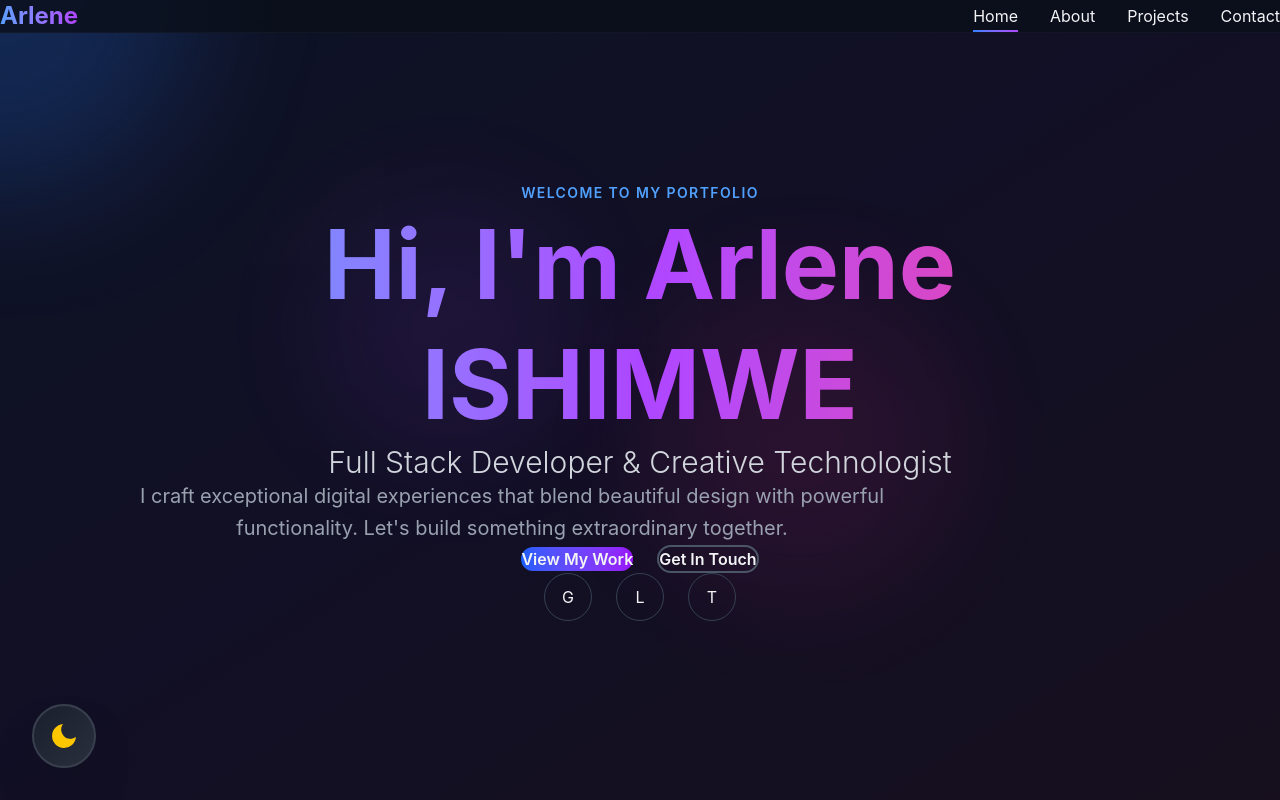
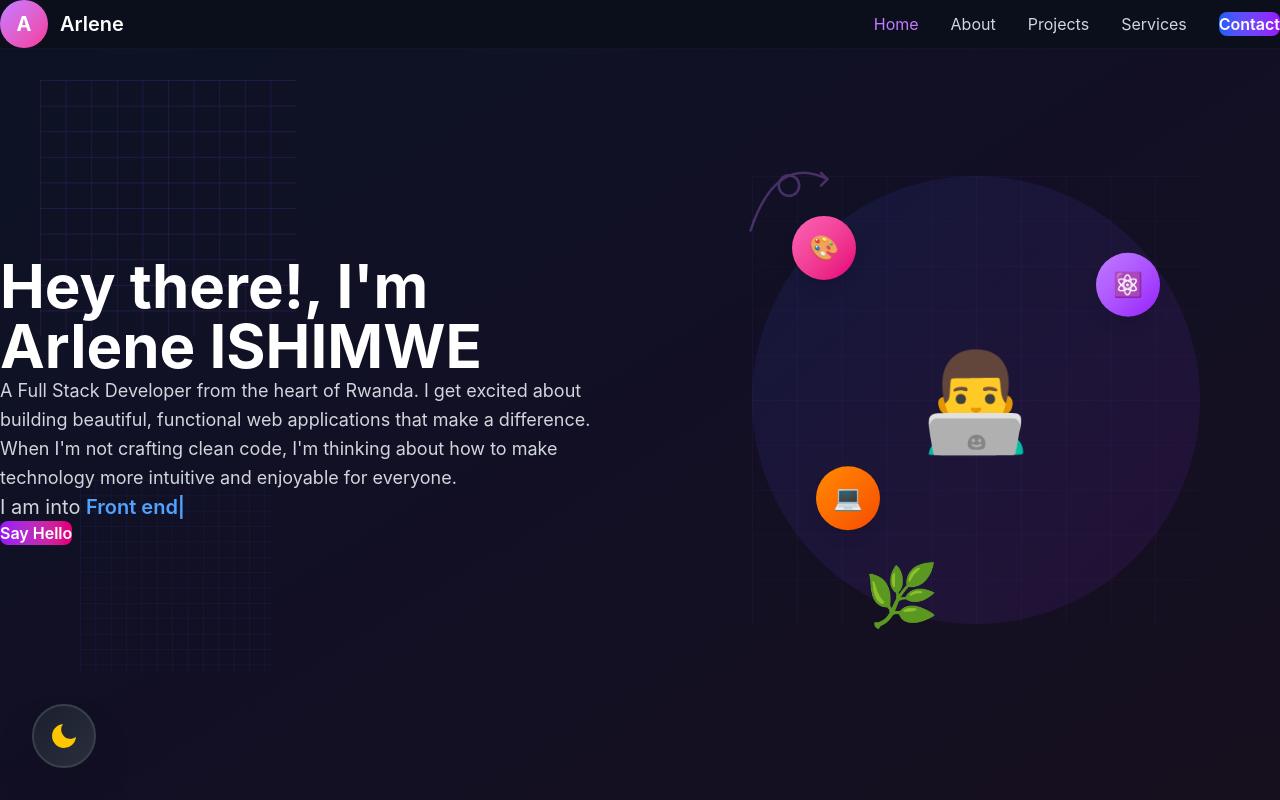
Before and after one commit to IshimweArlene/Portfolio-, a Next.js app: page / in a window 1280 px wide. Shown: the top 800 px of the page. Built offline with nearby package versions, Linux system fonts and the light colour scheme.

Commit message:
added projects

```diff
--- a/app/page.tsx
+++ b/app/page.tsx
@@ -4,9 +4,13 @@ import { useEffect, useState } from 'react';
 
 export default function Portfolio() {
   const [activeSection, setActiveSection] = useState('home');
-  const [mousePosition, setMousePosition] = useState({ x: 0, y: 0 });
   const [isVisible, setIsVisible] = useState(false);
   const [isDark, setIsDark] = useState(true);
+  const [typedText, setTypedText] = useState('');
+
+  const phrases = ['Back end development', 'Front end development', 'UI/UX Design', 'Mobile Development'];
+  const [phraseIndex, setPhraseIndex] = useState(0);
+  const [isDeleting, setIsDeleting] = useState(false);
 
   useEffect(() => {
     setIsVisible(true);
@@ -33,17 +37,36 @@ export default function Portfolio() {
       }
     };
 
-    const handleMouseMove = (e: MouseEvent) => {
-      setMousePosition({ x: e.clientX, y: e.clientY });
-    };
-
     window.addEventListener('scroll', handleScroll);
-    window.addEventListener('mousemove', handleMouseMove);
     return () => {
       window.removeEventListener('scroll', handleScroll);
-      window.removeEventListener('mousemove', handleMouseMove);
     };
   }, []);
+
+  // Typing animation effect
+  useEffect(() => {
+    const currentPhrase = phrases[phraseIndex];
+    const typingSpeed = isDeleting ? 50 : 100;
+
+    const timer = setTimeout(() => {
+      if (!isDeleting) {
+        if (typedText.length < currentPhrase.length) {
+          setTypedText(currentPhrase.slice(0, typedText.length + 1));
+        } else {
+          setTimeout(() => setIsDeleting(true), 2000);
+        }
+      } else {
+        if (typedText.length > 0) {
+          setTypedText(currentPhrase.slice(0, typedText.length - 1));
+        } else {
+          setIsDeleting(false);
+          setPhraseIndex((prev) => (prev + 1) % phrases.length);
+        }
+      }
+    }, typingSpeed);
+
+    return () => clearTimeout(timer);
+  }, [typedText, isDeleting, phraseIndex]);
 
   const toggleTheme = () => {
     const newTheme = !isDark;
@@ -68,21 +91,6 @@ export default function Portfolio() {
           isDark
             ? 'bg-gradient-to-br from-blue-900/10 via-purple-900/10 to-pink-900/10'
             : 'bg-gradient-to-br from-orange-200/20 via-pink-200/20 to-purple-200/20'
-        }`}></div>
-        <div
-          className={`absolute w-96 h-96 rounded-full blur-3xl transition-all duration-1000 ease-out ${
-            isDark ? 'bg-blue-500/20' : 'bg-orange-400/30'
-          }`}
-          style={{
-            left: `${mousePosition.x - 192}px`,
-            top: `${mousePosition.y - 192}px`,
-          }}
-        ></div>
-        <div className={`absolute top-1/4 left-1/4 w-64 h-64 rounded-full blur-3xl animate-pulse ${
-          isDark ? 'bg-purple-500/10' : 'bg-pink-400/20'
-        }`}></div>
-        <div className={`absolute bottom-1/4 right-1/4 w-80 h-80 rounded-full blur-3xl animate-pulse delay-1000 ${
-          isDark ? 'bg-pink-500/10' : 'bg-purple-400/20'
         }`}></div>
       </div>
 
@@ -123,104 +131,162 @@ export default function Portfolio() {
       <nav className={`fixed top-0 w-full backdrop-blur-md z-50 border-b transition-colors duration-500 ${
         isDark
           ? 'bg-[#0B0F1A]/80 border-[#1a1f2e]/50'
-          : 'bg-white/80 border-orange-200/50'
+          : 'bg-white/80 border-purple-200/50'
       }`}>
-        <div className="max-w-7xl mx-auto px-6 py-5">
+        <div className="max-w-7xl mx-auto px-8 py-5">
           <div className="flex justify-between items-center">
-            <h1 className={`text-2xl font-bold bg-clip-text text-transparent animate-gradient ${
-              isDark
-                ? 'bg-gradient-to-r from-blue-400 via-purple-500 to-pink-500'
-                : 'bg-gradient-to-r from-orange-500 via-pink-500 to-purple-600'
-            }`}>
-              Arlene
-            </h1>
-            <ul className="flex gap-8">
-              {['home', 'about', 'projects', 'contact'].map((section) => (
+            <div className="flex items-center gap-3">
+              <div className="w-12 h-12 rounded-full bg-gradient-to-br from-purple-400 to-pink-500 flex items-center justify-center text-white font-bold text-xl">
+                A
+              </div>
+              <span className={`text-xl font-semibold ${
+                isDark ? 'text-white' : 'text-gray-900'
+              }`}>Arlene</span>
+            </div>
+            <ul className="flex gap-8 items-center">
+              {['home', 'about', 'projects', 'services'].map((section) => (
                 <li key={section}>
                   <button
                     onClick={() => scrollToSection(section)}
-                    className={`relative capitalize transition-all duration-300 group ${
-                      isDark ? 'hover:text-white' : 'hover:text-orange-600'
+                    className={`capitalize transition-all duration-300 relative ${
+                      activeSection === section
+                        ? (isDark ? 'text-purple-400' : 'text-purple-600')
+                        : (isDark ? 'text-gray-300 hover:text-white' : 'text-gray-700 hover:text-purple-600')
                     }`}
                   >
-                    {section}
-                    <span
-                      className={`absolute -bottom-1 left-0 h-0.5 transition-all duration-300 ${
-                        isDark
-                          ? 'bg-gradient-to-r from-blue-500 to-purple-500'
-                          : 'bg-gradient-to-r from-orange-500 to-pink-500'
-                      } ${activeSection === section ? 'w-full' : 'w-0 group-hover:w-full'}`}
-                    ></span>
+                    {section === 'home' ? 'Home' : section === 'about' ? 'About' : section === 'projects' ? 'Projects' : 'Services'}
                   </button>
                 </li>
               ))}
+              <li>
+                <button
+                  onClick={() => scrollToSection('contact')}
+                  className={`px-8 py-3 rounded-lg font-semibold transition-all duration-300 ${
+                    isDark
+                      ? 'bg-gradient-to-r from-blue-600 to-purple-600 text-white hover:shadow-lg hover:shadow-purple-500/50'
+                      : 'bg-gradient-to-r from-purple-500 to-pink-500 text-white hover:shadow-lg hover:shadow-purple-400/50'
+                  }`}
+                >
+                  Contact
+                </button>
+              </li>
             </ul>
           </div>
         </div>
       </nav>
 
       {/* Home Section */}
-      <section id="home" className="relative min-h-screen flex items-center justify-center px-6 z-10">
-        <div className={`max-w-5xl text-center transition-all duration-1000 ${isVisible ? 'opacity-100 translate-y-0' : 'opacity-0 translate-y-10'}`}>
-          <div className="mb-6 inline-block">
-            <span className={`text-sm font-semibold tracking-widest uppercase animate-pulse ${
-              isDark ? 'text-blue-400' : 'text-orange-600'
-            }`}>Welcome to my portfolio</span>
+      <section id="home" className="relative min-h-screen flex items-center px-8 z-10 pt-20 overflow-hidden">
+        {/* Decorative Grid Elements */}
+        <div className="absolute top-20 left-10 w-64 h-64 opacity-20 pointer-events-none">
+          <svg viewBox="0 0 100 100" className={isDark ? 'text-purple-500' : 'text-purple-400'}>
+            <defs>
+              <pattern id="grid-light" width="10" height="10" patternUnits="userSpaceOnUse">
+                <path d="M 10 0 L 0 0 0 10" fill="none" stroke="currentColor" strokeWidth="0.5"/>
+              </pattern>
+            </defs>
+            <rect width="100" height="100" fill="url(#grid-light)" />
+          </svg>
         </div>
-          <h2 className={`text-7xl md:text-8xl font-bold mb-6 bg-clip-text text-transparent leading-tight ${
-            isDark
-              ? 'bg-gradient-to-r from-blue-400 via-purple-500 to-pink-500'
-              : 'bg-gradient-to-r from-orange-500 via-pink-500 to-purple-600'
+
+        <div className="absolute bottom-32 left-20 w-48 h-48 opacity-15 pointer-events-none">
+          <svg viewBox="0 0 100 100" className={isDark ? 'text-blue-500' : 'text-pink-400'}>
+            <defs>
+              <pattern id="grid-small" width="8" height="8" patternUnits="userSpaceOnUse">
+                <path d="M 8 0 L 0 0 0 8" fill="none" stroke="currentColor" strokeWidth="0.5"/>
+              </pattern>
+            </defs>
+            <rect width="100" height="100" fill="url(#grid-small)" />
+          </svg>
+        </div>
+
+        {/* Decorative Curved Arrow */}
+        <div className="absolute top-32 right-1/3 w-32 h-32 opacity-30 pointer-events-none">
+          <svg viewBox="0 0 100 100" className={isDark ? 'text-purple-400' : 'text-purple-500'} fill="none" stroke="currentColor" strokeWidth="2">
+            <path d="M 20 80 Q 40 20, 80 40" strokeLinecap="round"/>
+            <circle cx="50" cy="45" r="8" fill="none"/>
+            <path d="M 75 35 L 80 40 L 75 45" strokeLinecap="round" strokeLinejoin="round"/>
+          </svg>
+        </div>
+
+        <div className="max-w-7xl mx-auto w-full grid md:grid-cols-2 gap-16 items-center">
+          {/* Left Content */}
+          <div className={`pl-16 transition-all duration-1000 ${isVisible ? 'opacity-100 translate-y-0' : 'opacity-0 translate-y-10'}`}>
+            <h1 className={`text-5xl md:text-6xl font-bold mb-6 ${
+              isDark ? 'text-white' : 'text-gray-900'
             }`}>
-            Hi, I'm Arlene ISHIMWE
-          </h2>
-          <p className={`text-3xl mb-8 font-light ${
+              Hey there!, I'm<br />
+              <span className={isDark ? 'text-white' : 'text-gray-900'}>Arlene ISHIMWE</span>
+            </h1>
+
+            <p className={`text-lg mb-6 leading-relaxed ${
               isDark ? 'text-gray-300' : 'text-gray-700'
             }`}>
-            Full Stack Developer & Creative Technologist
+              A Full Stack Developer from the heart of Rwanda. I get excited about building beautiful, functional web applications that make a difference. When I'm not crafting clean code, I'm thinking about how to make technology more intuitive and enjoyable for everyone.
             </p>
-          <p className={`text-xl max-w-3xl mx-auto mb-12 leading-relaxed ${
-            isDark ? 'text-gray-400' : 'text-gray-600'
+
+            <div className="mb-8">
+              <span className={`text-xl ${isDark ? 'text-gray-300' : 'text-gray-700'}`}>
+                I am into{' '}
+              </span>
+              <span className={`text-xl font-semibold ${
+                isDark ? 'text-blue-400' : 'text-blue-600'
               }`}>
-            I craft exceptional digital experiences that blend beautiful design with powerful functionality.
-            Let's build something extraordinary together.
-          </p>
-          <div className="flex gap-6 justify-center items-center">
+                {typedText}
+                <span className="animate-pulse">|</span>
+              </span>
+            </div>
+
             <button
-              onClick={() => scrollToSection('projects')}
-              className={`px-8 py-4 rounded-full font-semibold transition-all duration-300 hover:scale-105 ${
+              onClick={() => scrollToSection('contact')}
+              className={`px-10 py-4 rounded-lg font-semibold transition-all duration-300 hover:scale-105 ${
                 isDark
-                  ? 'bg-gradient-to-r from-blue-600 to-purple-600 hover:shadow-lg hover:shadow-purple-500/50'
-                  : 'bg-gradient-to-r from-orange-500 to-pink-500 text-white hover:shadow-lg hover:shadow-orange-500/50'
+                  ? 'bg-gradient-to-r from-purple-600 to-pink-600 text-white hover:shadow-lg hover:shadow-purple-500/50'
+                  : 'bg-gradient-to-r from-purple-500 to-pink-500 text-white hover:shadow-lg hover:shadow-purple-400/50'
               }`}
             >
-              View My Work
-            </button>
-            <button
-              onClick={() => scrollToSection('contact')}
-              className={`px-8 py-4 border-2 rounded-full font-semibold transition-all duration-300 hover:scale-105 ${
-                isDark
-                  ? 'border-gray-600 hover:border-purple-500 hover:text-purple-400'
-                  : 'border-orange-400 hover:border-orange-600 hover:text-orange-600'
-              }`}
-            >
-              Get In Touch
+              Say Hello
             </button>
           </div>
-          <div className="flex gap-6 justify-center mt-12">
-            {['GitHub', 'LinkedIn', 'Twitter'].map((social) => (
-              <a
-                key={social}
-                href="#"
-                className={`w-12 h-12 rounded-full border flex items-center justify-center transition-all duration-300 hover:scale-110 ${
-                  isDark
-                    ? 'border-gray-700 hover:border-purple-500 hover:text-purple-400'
-                    : 'border-orange-300 hover:border-orange-500 hover:text-orange-600'
-                }`}
-              >
-                {social[0]}
-              </a>
-            ))}
+
+          {/* Right Illustration */}
+          <div className="relative flex justify-center items-center">
+            {/* Grid decoration behind illustration */}
+            <div className="absolute inset-0 flex items-center justify-center opacity-10">
+              <svg viewBox="0 0 200 200" className={`w-full h-full ${isDark ? 'text-purple-500' : 'text-purple-400'}`}>
+                <defs>
+                  <pattern id="grid-bg" width="20" height="20" patternUnits="userSpaceOnUse">
+                    <path d="M 20 0 L 0 0 0 20" fill="none" stroke="currentColor" strokeWidth="0.5"/>
+                  </pattern>
+                </defs>
+                <rect width="200" height="200" fill="url(#grid-bg)" />
+              </svg>
+            </div>
+
+            <div className={`relative w-full max-w-md aspect-square rounded-full flex items-center justify-center ${
+              isDark ? 'bg-gradient-to-br from-blue-900/20 to-purple-900/20' : 'bg-gradient-to-br from-purple-100 to-pink-100'
+            }`}>
+              {/* Developer Illustration */}
+              <div className="text-center">
+                <div className="text-8xl mb-4">👨‍💻</div>
+
+                {/* Floating Icons */}
+                <div className="absolute top-10 left-10 w-16 h-16 bg-gradient-to-br from-pink-400 to-pink-600 rounded-full flex items-center justify-center text-2xl animate-float shadow-lg">
+                  🎨
+                </div>
+                <div className="absolute top-20 right-10 w-16 h-16 bg-gradient-to-br from-purple-400 to-purple-600 rounded-full flex items-center justify-center text-2xl animate-float shadow-lg" style={{ animationDelay: '0.5s' }}>
+                  ⚛️
+                </div>
+                <div className="absolute bottom-20 left-16 w-16 h-16 bg-gradient-to-br from-orange-400 to-orange-600 rounded-full flex items-center justify-center text-2xl animate-float shadow-lg" style={{ animationDelay: '1s' }}>
+                  💻
+                </div>
+
+                {/* Plant decoration */}
+                <div className="absolute bottom-0 left-1/4 text-6xl">
+                  🌿
+                </div>
+              </div>
+            </div>
           </div>
         </div>
       </section>
@@ -426,14 +492,14 @@ export default function Portfolio() {
                     ))}
                   </div>
                   <div className="flex gap-4">
-                    <button className={`flex-1 px-4 py-2 rounded-lg font-semibold transition-all duration-300 ${
+                    <button className={`flex-1 px-6 py-3 rounded-lg font-semibold transition-all duration-300 ${
                       isDark
                         ? 'bg-gradient-to-r from-blue-600 to-purple-600 hover:shadow-lg hover:shadow-purple-500/50'
                         : 'bg-gradient-to-r from-orange-500 to-pink-500 text-white hover:shadow-lg hover:shadow-orange-500/50'
                     }`}>
                       View Demo
                     </button>
-                    <button className={`px-4 py-2 border rounded-lg font-semibold transition-all duration-300 ${
+                    <button className={`px-6 py-3 border rounded-lg font-semibold transition-all duration-300 ${
                       isDark
                         ? 'border-gray-600 hover:border-purple-500 hover:text-purple-400'
                         : 'border-orange-400 hover:border-orange-600 hover:text-orange-600'
@@ -541,7 +607,7 @@ export default function Portfolio() {
             ></textarea>
             <button
               type="submit"
-              className={`w-full font-semibold py-4 rounded-xl transition-all duration-300 hover:scale-[1.02] ${
+              className={`w-full font-semibold py-4 px-6 rounded-xl transition-all duration-300 hover:scale-[1.02] ${
                 isDark
                   ? 'bg-gradient-to-r from-blue-600 to-purple-600 hover:from-blue-700 hover:to-purple-700 text-white hover:shadow-lg hover:shadow-purple-500/50'
                   : 'bg-gradient-to-r from-orange-500 to-pink-500 hover:from-orange-600 hover:to-pink-600 text-white hover:shadow-lg hover:shadow-orange-500/50'
```
Lines whose indentation alone changed are shown as unchanged.
